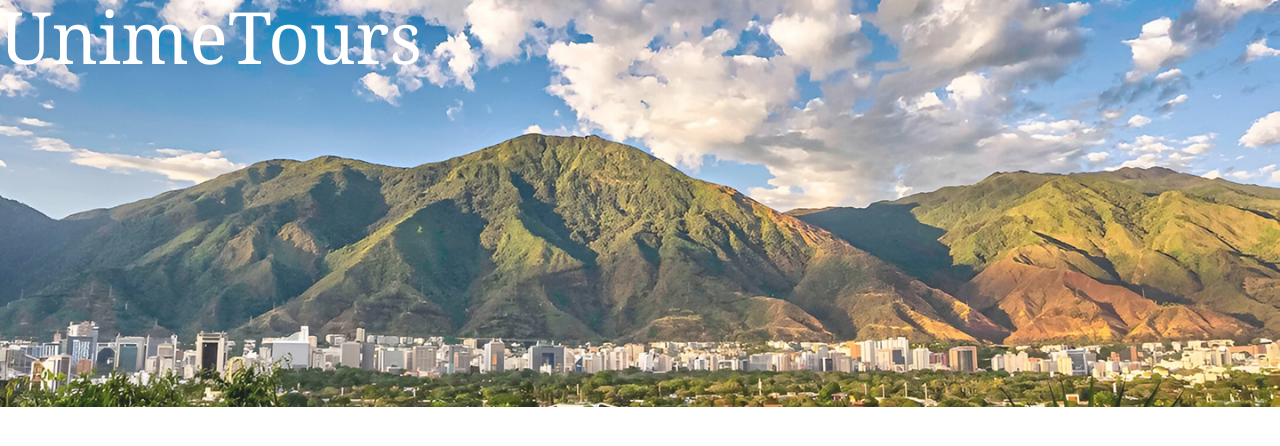
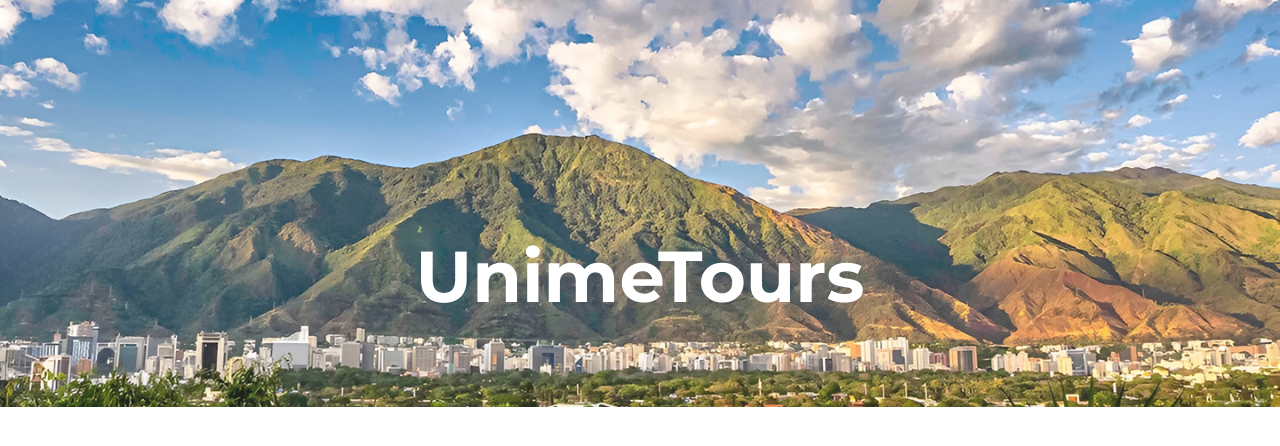
Before and after one commit to samantha-castro-rajbe05/Proyecto-UnimeTours-Castro-Correa-y-Vizcarrondo, a React (Vite) app: page / in a window 1280 px wide. Shown: the top 446 px of the page. Built offline with nearby package versions, Linux system fonts and the light colour scheme.

Commit message:
imagen y titulo

```diff
--- a/index.html
+++ b/index.html
@@ -4,6 +4,9 @@
     <meta charset="UTF-8" />
     <meta name="viewport" content="width=device-width, initial-scale=1.0" />
     <title>UnimeTours</title>
+    <link rel="preconnect" href="https://fonts.googleapis.com">
+<link rel="preconnect" href="https://fonts.gstatic.com" crossorigin>
+<link href="https://fonts.googleapis.com/css2?family=Montserrat:ital,wght@0,100..900;1,100..900&display=swap" rel="stylesheet">
   </head>
   <body>
     <div id="root"></div>
--- a/src/css/App.css
+++ b/src/css/App.css
@@ -1 +1,8 @@
 @import "tailwindcss";
+
+.montserrat {
+    font-family: "Montserrat", sans-serif;
+    font-optical-sizing: auto;
+    font-weight: 700;
+    font-style: normal;
+  }
--- a/src/js/components/navbar.jsx
+++ b/src/js/components/navbar.jsx
@@ -17,7 +17,7 @@
 
       <div className="nav-right">
         <a href="#naturaleza">Naturalera</a>
-        <a href="#contacto">Contácctanos</a>
+        <a href="#contacto">Contáctanos</a>
       </div>
     </nav>
   );
--- a/src/js/views/App.jsx
+++ b/src/js/views/App.jsx
@@ -12,7 +12,9 @@
     return (
         <div className="font-serif">
             <img src="/UnimeTours-landing-page.jpg" className="absolute -z-10 inset-0 w-full object-cover"/>
-            <h2 className="text-7xl text-white">UnimeTours</h2>
+            <div className="relative z-10 flex justify-center items-center h-full">
+                <h2 className="text-7xl text-white font-bold font-serif montserrat mt-60" >UnimeTours</h2>
+            </div>
         </div>
     );
 };
--- /dev/null
+++ b/tailwind.config.js
@@ -0,0 +1,23 @@
+/** @type {import('tailwindcss').Config} */
+export default {
+    content: ["./index.html", "./src/**/*.{js,ts,jsx,tsx}"],
+    darkMode: "class",
+    theme: {
+        extend: {
+            fontFamily: {
+                serif: "sans-serif"
+            }
+        },
+        screens: {
+            minimum: "320px",
+            tiny: "480px",
+            sm: "640px",
+            md: "768px",
+            lg: "1024px",
+            xl: "1280px",
+            "2xl": "1536px",
+            resp: { max: "768px" }
+        }
+    },
+    plugins: []
+};
```
